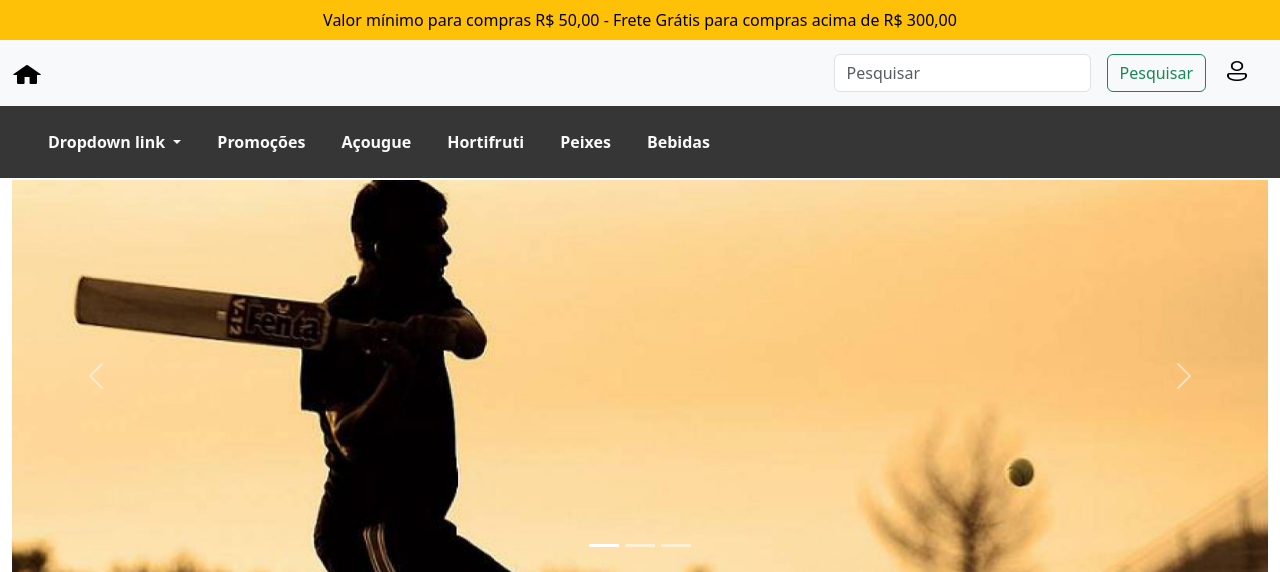
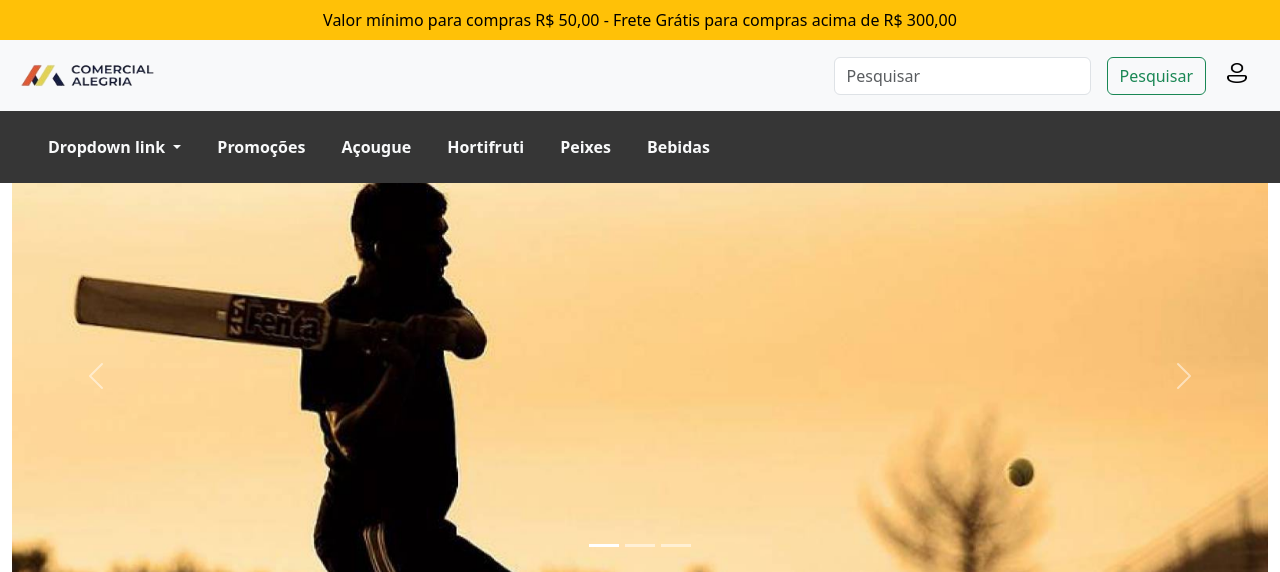
Before and after one commit to DerickDevCode/mercado-alegria, a Django app: page / in a window 1280 px wide; the page is wider, and only the part inside the window is pictured. Shown: the top 572 px of that part. Run offline with Django 5.2, Linux system fonts and the light colour scheme.

Commit message:
Implementado favicon e o banner no cabeçalho e rodapé. close #11

```diff
--- a/mercado/base/templates/base/base.html
+++ b/mercado/base/templates/base/base.html
@@ -6,7 +6,7 @@
     <meta name="viewport" content="width=device-width, initial-scale=1">
     <title>Comercial Alegria</title>
     <link href="{% static 'styles/styles.css' %}" rel="stylesheet">
-    <link rel="icon" type="image/png" href="{% static 'img/usuario_icon.png' %}"/>
+    <link rel="icon" type="image/png" href="{% static 'img/favicon.png' %}"/>
     <link href="https://cdn.jsdelivr.net/npm/bootstrap@5.3.2/dist/css/bootstrap.min.css" rel="stylesheet"
           integrity="sha384-T3c6CoIi6uLrA9TneNEoa7RxnatzjcDSCmG1MXxSR1GAsXEV/Dwwykc2MPK8M2HN" crossorigin="anonymous">
     <script src="https://cdn.jsdelivr.net/npm/bootstrap@5.3.2/dist/js/bootstrap.bundle.min.js"
@@ -27,7 +27,7 @@
             <nav class="navbar bg-body-tertiary" style="margin-top: 5px; margin-bottom: 5px">
                 <div class="container-fluid">
                     <a class="navbar-brand" href="{% url 'base:home' %}">
-                        <img src="{% static 'img/home-1.png' %}" alt="Bootstrap" width="30" height="24">
+                        <img src="{% static 'img/banner.png' %}" alt="Bootstrap" width="150" height="35">
                     </a>
                     <form class="d-flex" role="search">
                         <input class="form-control me-3" type="search" placeholder="Pesquisar" aria-label="Search">
--- a/mercado/base/templates/base/footer.html
+++ b/mercado/base/templates/base/footer.html
@@ -54,11 +54,11 @@
                         <a>Trabalhe Conosco</a>
                     </p>
                 </div>
-                <div class="col-md-4">
+                <div class="col-md-3">
 
                 </div>
-                <div class="col-md-1">
-                    <img src="{% static 'img/usuario_icon.png' %}" style="display: block; margin-left: auto; margin-right: 0"
+                <div class="col-md-2">
+                    <img src="{% static 'img/banner.png' %}" style="display: block; padding: 10px"
                          class="float-right mx-auto" alt="imagem_rodapé">
                 </div>
             </div>
```
Also changed, not shown: mercado/base/tests/test_home.py (+8 -8 lines), mercado/base/static/img/banner.png (added), mercado/base/static/img/favicon.png (added), 1 other file.
